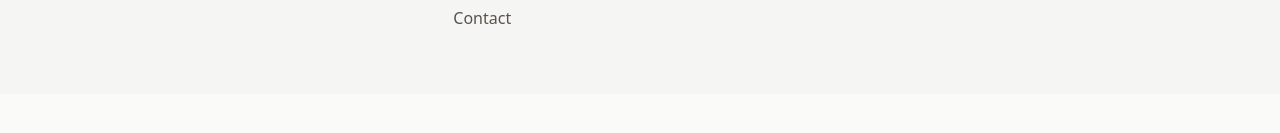
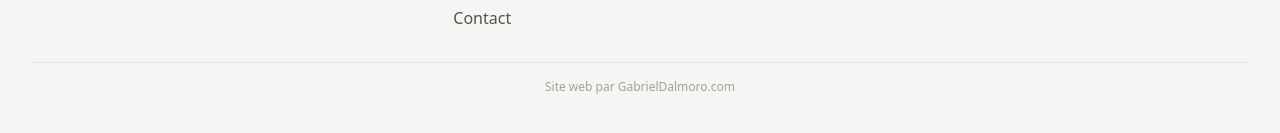
Before and after one commit to Gabriel-Dalmoro/elisa-cooking-site, a Next.js app: page / in a window 1280 px wide. Shown: the part 4037-4170 px from the top of the page. Before the commit the page ends 4131 px from the top, so only its background shows below. Built offline with nearby package versions, Linux system fonts and the light colour scheme.

Commit message:
feat: add developer credit to footer

```diff
--- a/src/components/layout/Footer.tsx
+++ b/src/components/layout/Footer.tsx
@@ -75,6 +75,20 @@ export function Footer() {
                         </p>
                     </div>
                 </div>
+
+                <div className="mt-8 pt-4 border-t border-stone-200 text-center text-xs text-stone-400">
+                    <p>
+                        Site web par{' '}
+                        <a
+                            href="https://gabrieldalmoro.com/fr"
+                            target="_blank"
+                            rel="noopener noreferrer"
+                            className="hover:text-brand-rose transition-colors font-medium"
+                        >
+                            GabrielDalmoro.com
+                        </a>
+                    </p>
+                </div>
             </div>
         </footer>
     );
```
